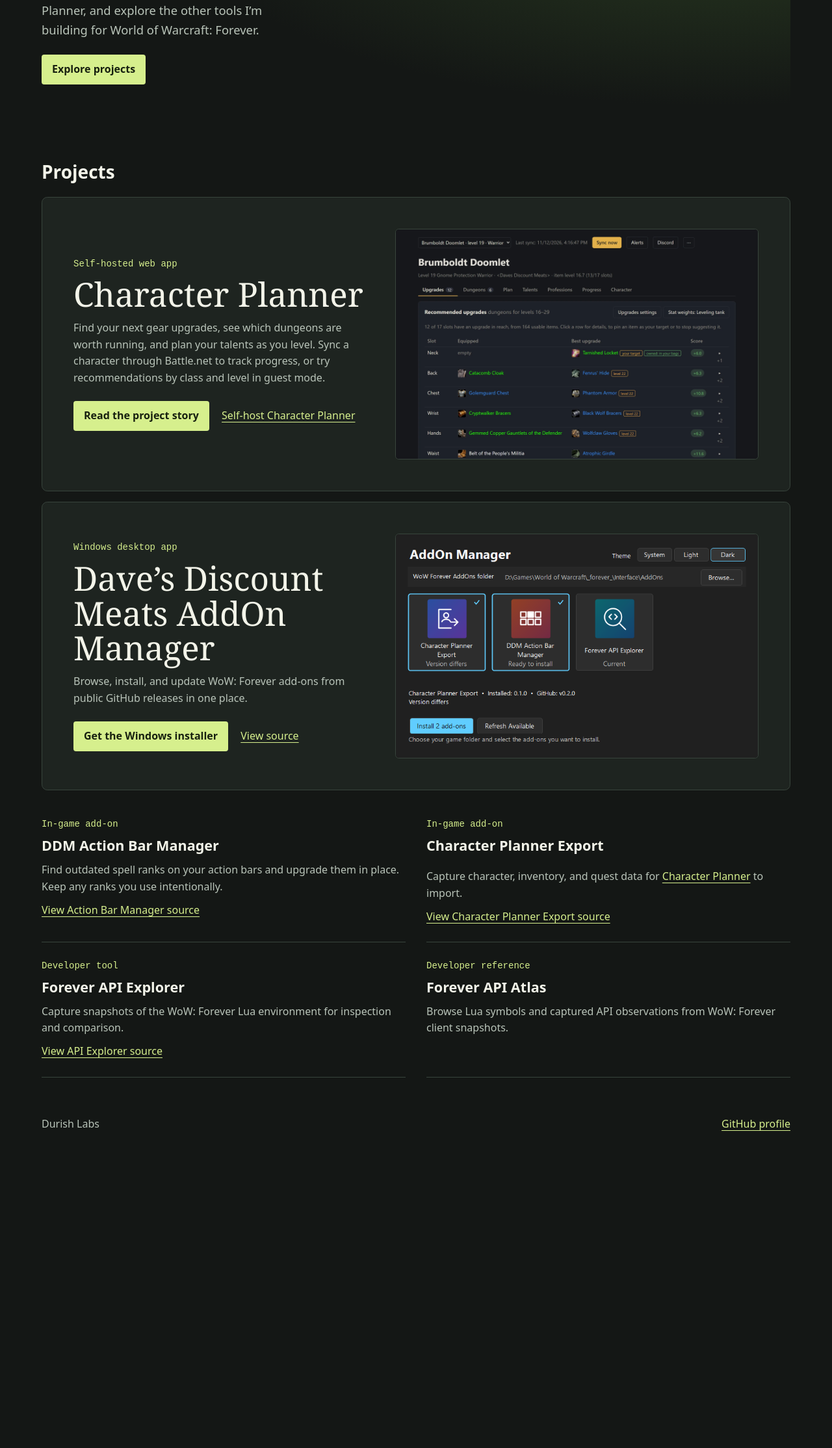
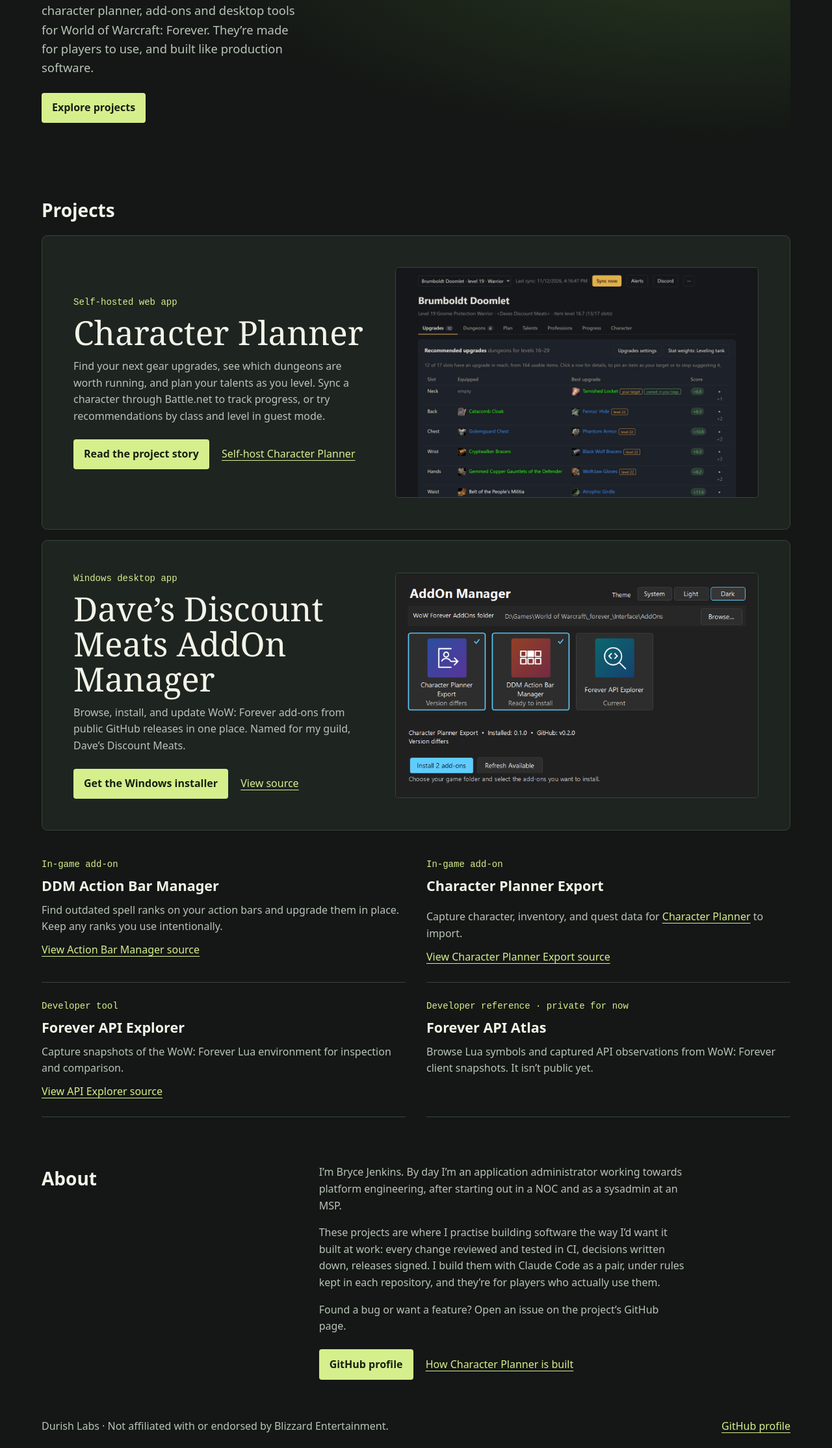
Before and after one commit to thechainercygnus/DurishLabsPortfolio, a plain HTML site: page public/index.html in a window 1280 px wide. Shown: the part 491-2719 px from the top of the page at 65% size. Before the commit the page ends 2254 px from the top, so only its background shows below. Drawn offline with Linux system fonts and the light colour scheme.

Commit message:
Introduce the person behind the tools and how they're built
A new headline and About section, a 'Built like production software'
section on the story page, Open Graph tags, image sizes, the Atlas
marked private, and the Blizzard disclaimer in the footer.

Co-Authored-By: Claude Opus 5.5 <noreply@anthropic.com>
Signed-off-by: Bryce Jenkins <8228006+thechainercygnus@users.noreply.github.com>

```diff
--- a/public/index.html
+++ b/public/index.html
@@ -3,9 +3,21 @@
 <head>
   <meta charset="utf-8">
   <meta name="viewport" content="width=device-width, initial-scale=1">
-  <meta name="description" content="Durish Labs builds independent software, including add-ons, desktop tools, and developer references for World of Warcraft: Forever.">
+  <meta name="description" content="A character planner, add-ons and desktop tools for World of Warcraft: Forever, built by Bryce Jenkins like production software.">
   <meta name="theme-color" content="#141715">
-  <title>Durish Labs | Independent software projects</title>
+  <title>Durish Labs | Tools for WoW: Forever</title>
+  <link rel="canonical" href="https://durishlabs.com/">
+  <link rel="icon" href="favicon.svg" type="image/svg+xml">
+  <meta property="og:type" content="website">
+  <meta property="og:site_name" content="Durish Labs">
+  <meta property="og:url" content="https://durishlabs.com/">
+  <meta property="og:title" content="Durish Labs: tools for WoW: Forever">
+  <meta property="og:description" content="Character Planner, add-ons and desktop tools for World of Warcraft: Forever, built like production software.">
+  <meta property="og:image" content="https://durishlabs.com/og-image.jpg">
+  <meta property="og:image:width" content="1200">
+  <meta property="og:image:height" content="630">
+  <meta property="og:image:alt" content="Character Planner’s Upgrades tab recommending gear upgrades by slot">
+  <meta name="twitter:card" content="summary_large_image">
   <link rel="stylesheet" href="styles.css">
 </head>
 <body>
@@ -14,13 +26,14 @@
     <a class="brand" href="./" aria-label="Durish Labs home"><span aria-hidden="true">DL</span> Durish Labs</a>
     <nav aria-label="Main navigation">
       <a href="#projects">Projects</a>
+      <a href="#about">About</a>
       <a href="https://github.com/thechainercygnus">GitHub</a>
     </nav>
   </header>
   <main class="wrap" id="main">
     <section class="intro" aria-labelledby="title">
-      <h1 id="title">Software by<br><em>Durish Labs.</em></h1>
-      <p>Plan your next gear upgrades with Character Planner, and explore the other tools I’m building for World of Warcraft: Forever.</p>
+      <h1 id="title">Tools for<br><em>WoW: Forever.</em></h1>
+      <p>I’m Bryce, and Durish Labs is where I build a character planner, add-ons and desktop tools for World of Warcraft: Forever. They’re made for players to use, and built like production software.</p>
       <a class="button" href="#projects">Explore projects</a>
     </section>
 
@@ -37,21 +50,21 @@
           </div>
         </div>
         <figure>
-          <img src="planner-upgrades.webp" alt="Character Planner’s Upgrades tab comparing equipped gear and recommended upgrades by slot">
+          <img src="planner-upgrades.webp" width="2400" height="1520" alt="Character Planner’s Upgrades tab comparing equipped gear and recommended upgrades by slot">
         </figure>
       </article>
       <article class="featured">
         <div class="feature-copy">
           <p class="category">Windows desktop app</p>
           <h3>Dave’s Discount Meats AddOn Manager</h3>
-          <p>Browse, install, and update WoW: Forever add-ons from public GitHub releases in one place.</p>
+          <p>Browse, install, and update WoW: Forever add-ons from public GitHub releases in one place. Named for my guild, Dave’s Discount Meats.</p>
           <div class="actions">
             <a class="button" href="https://github.com/thechainercygnus/DDMAddOnManager/releases/latest">Get the Windows installer</a>
             <a href="https://github.com/thechainercygnus/DDMAddOnManager">View source</a>
           </div>
         </div>
         <figure>
-          <img src="manager-dark.png" alt="AddOn Manager in dark mode with two add-ons selected for installation">
+          <img src="manager-dark.png" width="760" height="470" loading="lazy" decoding="async" alt="AddOn Manager in dark mode with two add-ons selected for installation">
         </figure>
       </article>
       <div class="catalog">
@@ -74,15 +87,28 @@
           <a href="https://github.com/thechainercygnus/ForeverAPIExplorer">View API Explorer source</a>
         </article>
         <article>
-          <p class="category">Developer reference</p>
+          <p class="category">Developer reference · private for now</p>
           <h3>Forever API Atlas</h3>
-          <p>Browse Lua symbols and captured API observations from WoW: Forever client snapshots.</p>
+          <p>Browse Lua symbols and captured API observations from WoW: Forever client snapshots. It isn’t public yet.</p>
         </article>
+      </div>
+    </section>
+
+    <section class="about" id="about" aria-labelledby="about-title">
+      <h2 id="about-title">About</h2>
+      <div>
+        <p>I’m Bryce Jenkins. By day I’m an application administrator working towards platform engineering, after starting out in a NOC and as a sysadmin at an MSP.</p>
+        <p>These projects are where I practise building software the way I’d want it built at work: every change reviewed and tested in CI, decisions written down, releases signed. I build them with Claude Code as a pair, under rules kept in each repository, and they’re for players who actually use them.</p>
+        <p>Found a bug or want a feature? Open an issue on the project’s GitHub page.</p>
+        <div class="actions">
+          <a class="button" href="https://github.com/thechainercygnus">GitHub profile</a>
+          <a href="character-planner.html#how-its-built">How Character Planner is built</a>
+        </div>
       </div>
     </section>
   </main>
   <footer class="wrap">
-    <span>Durish Labs</span>
+    <span>Durish Labs · Not affiliated with or endorsed by Blizzard Entertainment.</span>
     <a href="https://github.com/thechainercygnus">GitHub profile</a>
   </footer>
 </body>
--- a/public/styles.css
+++ b/public/styles.css
@@ -112,7 +112,19 @@ footer { margin-top: 2.4rem; border-bottom: 0; }
 .story-section h2 { margin: 0; line-height: 1.2; }
 .story-section p + p, .story-section p + a { margin-top: 1rem; }
 .story-section p + a { display: inline-block; }
+.story-section ul { margin: 1rem 0 0; padding-left: 1.2rem; color: var(--muted); }
+.story-section li + li { margin-top: .6rem; }
+.story-section strong { color: var(--ink); }
+
+.about {
+  display: grid;
+  grid-template-columns: minmax(0, 1fr) minmax(0, 2fr);
+  gap: 1rem clamp(1.5rem, 5vw, 4rem);
+  margin-top: clamp(2.5rem, 6vw, 4.5rem);
+}
+.about p { max-width: 62ch; }
+.about p + p { margin-top: 1rem; }
 
 @media (max-width: 46rem) {
-  .featured, .catalog, .story-section { grid-template-columns: minmax(0, 1fr); }
+  .featured, .catalog, .story-section, .about { grid-template-columns: minmax(0, 1fr); }
 }
```
Also changed, not shown: public/character-planner.html (+25 -1 lines).
